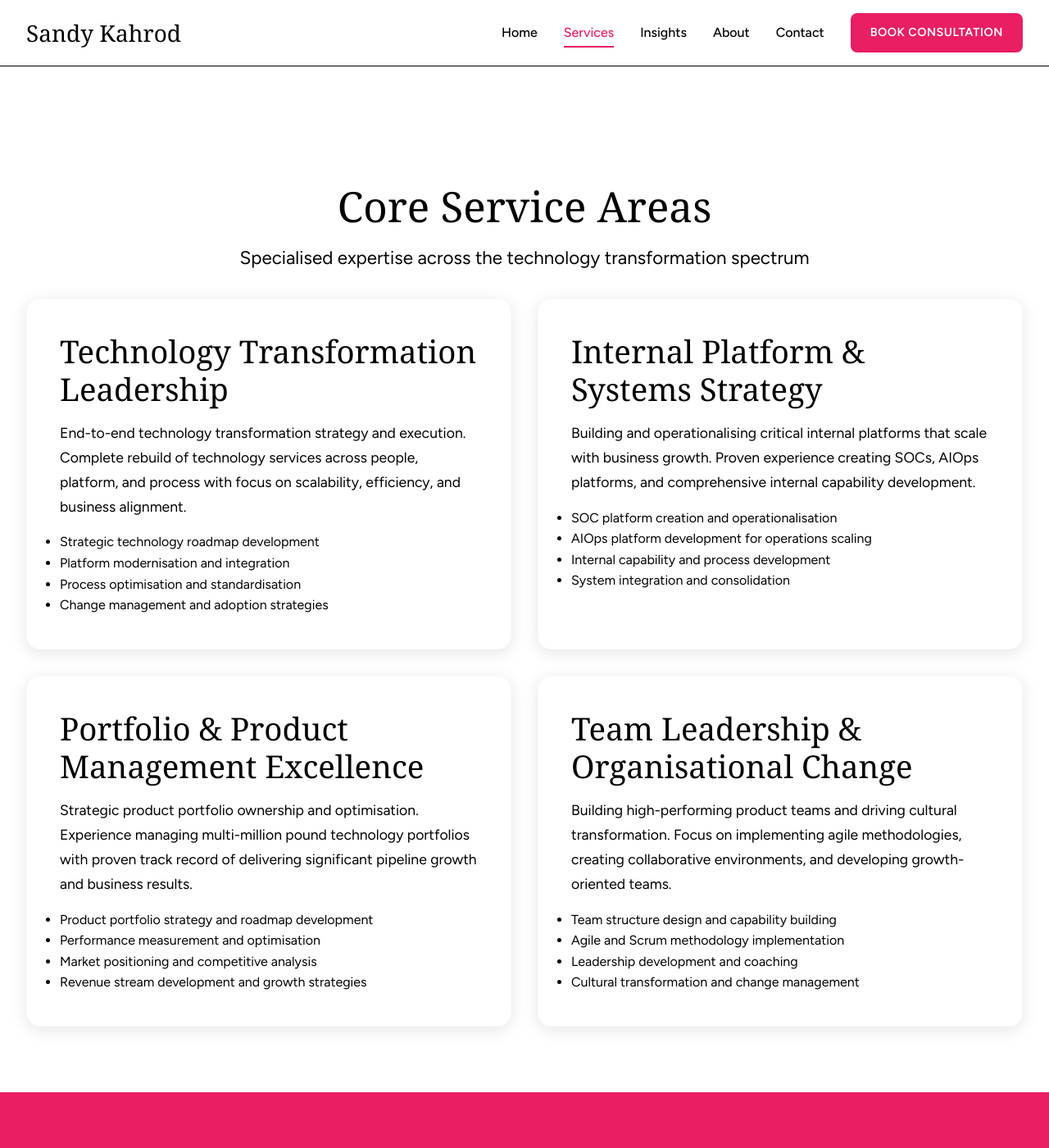
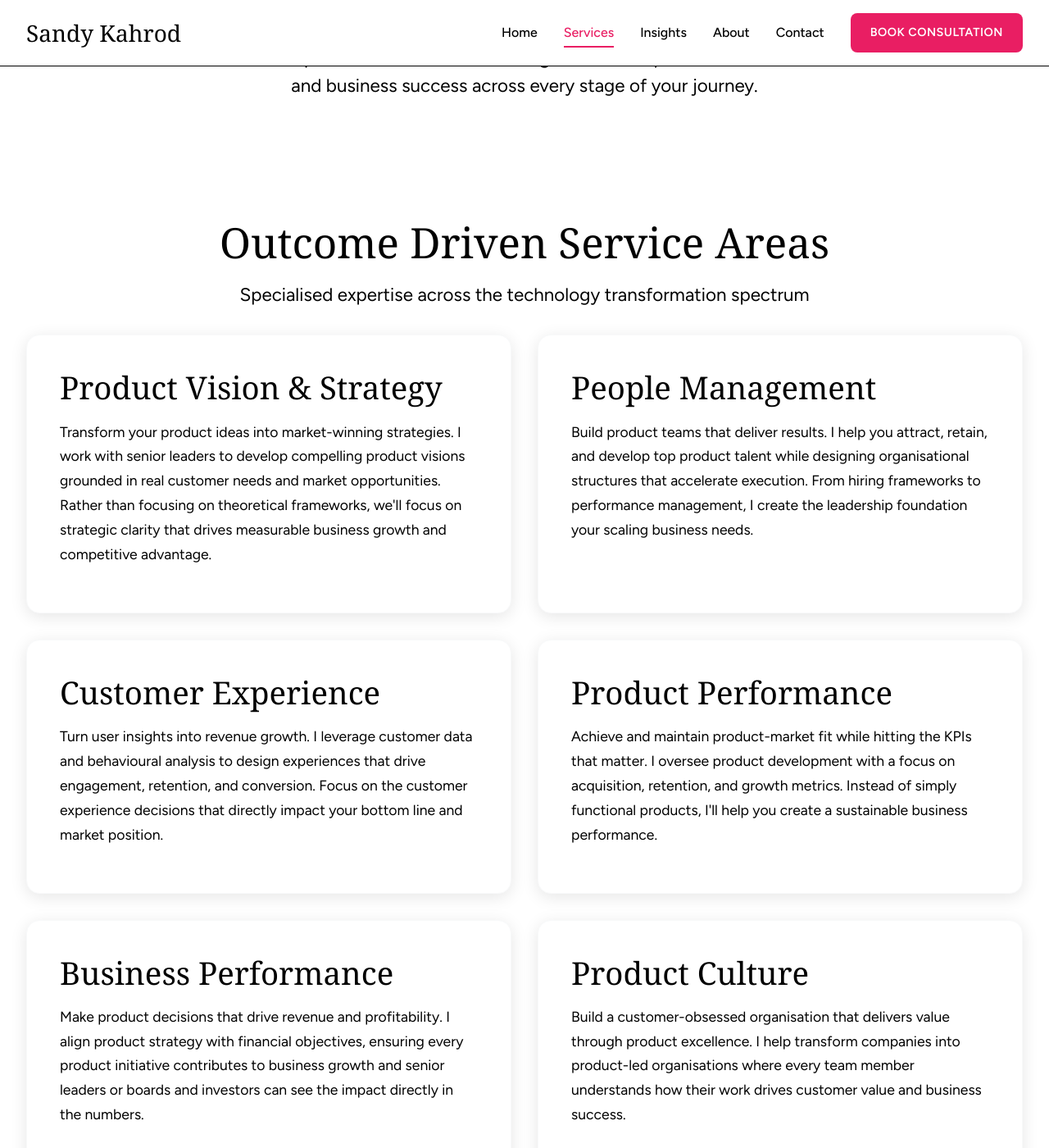
Before and after one commit to skahrod/skahrod.github.io, a Jekyll site: the page built from services.html, in a window 1280 px wide and 1400 px high, scrolled down 285 px. Shown: the whole window at 82% size. Built offline with Jekyll 4.4.1, drawn with Linux system fonts in a browser that asks for light colours; some web fonts are replaced; some of the changed text lies outside the part shown.

Commit message:
Changed all the services

```diff
--- a/services.html
+++ b/services.html
@@ -6,10 +6,10 @@ permalink: /services/
 
 <!-- Hero Section -->
 <section class="hero" style="padding: 8rem 0 4rem; background: var(--pure-white);">
-    <div class="container">
+    <div class="hero-centered">
         <div class="text-center">
-            <h1>Strategic Technology <span style="color: var(--hot-pink);">Transformation</span></h1>
-            <p class="lead">Comprehensive consulting services designed for senior leadership teams ready to scale their technology capabilities and drive measurable business impact.</p>
+            <h1>Product Services That<span style="color: var(--hot-pink);">Deliver Results</span></h1>
+            <p class="lead">From vision to execution, I provide the strategic product expertise that drives customer growth, team performance, and business success across every stage of your journey.</p>
         </div>
     </div>
 </section>
@@ -18,53 +18,49 @@ permalink: /services/
 <section class="section">
     <div class="container">
         <div class="text-center mb-4">
-            <h2>Core Service Areas</h2>
+            <h2>Outcome Driven Service Areas</h2>
             <p class="lead">Specialised expertise across the technology transformation spectrum</p>
         </div>
 
         <div class="grid grid-2">
             <div class="card">
-                <h3>Technology Transformation Leadership</h3>
-                <p>End-to-end technology transformation strategy and execution. Complete rebuild of technology services across people, platform, and process with focus on scalability, efficiency, and business alignment.</p>
-                <ul>
-                    <li>Strategic technology roadmap development</li>
-                    <li>Platform modernisation and integration</li>
-                    <li>Process optimisation and standardisation</li>
-                    <li>Change management and adoption strategies</li>
-                </ul>
+                <h3>Product Vision & Strategy</h3>
+                <p>Transform your product ideas into market-winning strategies. I work with senior leaders to develop compelling product visions grounded in real customer needs and market opportunities. Rather than focusing on theoretical frameworks, we'll focus on strategic clarity that drives measurable business growth and competitive advantage.</p>
             </div>
 
             <div class="card">
-                <h3>Internal Platform & Systems Strategy</h3>
-                <p>Building and operationalising critical internal platforms that scale with business growth. Proven experience creating SOCs, AIOps platforms, and comprehensive internal capability development.</p>
-                <ul>
-                    <li>SOC platform creation and operationalisation</li>
-                    <li>AIOps platform development for operations scaling</li>
-                    <li>Internal capability and process development</li>
-                    <li>System integration and consolidation</li>
-                </ul>
+                <h3>People Management</h3>
+                <p>Build product teams that deliver results. I help you attract, retain, and develop top product talent while designing organisational structures that accelerate execution. From hiring frameworks to performance management, I create the leadership foundation your scaling business needs.</p>
             </div>
 
             <div class="card">
-                <h3>Portfolio & Product Management Excellence</h3>
-                <p>Strategic product portfolio ownership and optimisation. Experience managing multi-million pound technology portfolios with proven track record of delivering significant pipeline growth and business results.</p>
-                <ul>
-                    <li>Product portfolio strategy and roadmap development</li>
-                    <li>Performance measurement and optimisation</li>
-                    <li>Market positioning and competitive analysis</li>
-                    <li>Revenue stream development and growth strategies</li>
-                </ul>
+                <h3>Customer Experience</h3>
+                <p>Turn user insights into revenue growth. I leverage customer data and behavioural analysis to design experiences that drive engagement, retention, and conversion. Focus on the customer experience decisions that directly impact your bottom line and market position.</p>
             </div>
 
             <div class="card">
-                <h3>Team Leadership & Organisational Change</h3>
-                <p>Building high-performing product teams and driving cultural transformation. Focus on implementing agile methodologies, creating collaborative environments, and developing growth-oriented teams.</p>
-                <ul>
-                    <li>Team structure design and capability building</li>
-                    <li>Agile and Scrum methodology implementation</li>
-                    <li>Leadership development and coaching</li>
-                    <li>Cultural transformation and change management</li>
-                </ul>
+                <h3>Product Performance</h3>
+                <p>Achieve and maintain product-market fit while hitting the KPIs that matter. I oversee product development with a focus on acquisition, retention, and growth metrics. Instead of simply functional products, I'll help you create a sustainable business performance.</p>
+            </div>
+
+            <div class="card">
+                <h3>Business Performance</h3>
+                <p>Make product decisions that drive revenue and profitability. I align product strategy with financial objectives, ensuring every product initiative contributes to business growth and senior leaders or boards and investors can see the impact directly in the numbers.</p>
+            </div>
+
+            <div class="card">
+                <h3>Product Culture</h3>
+                <p>Build a customer-obsessed organisation that delivers value through product excellence. I help transform companies into product-led organisations where every team member understands how their work drives customer value and business success.</p>
+            </div>
+
+            <div class="card">
+                <h3>Product Marketing</h3>
+                <p>Position your product to win in the market. I develop messaging, pricing, and go-to-market strategies that combine sales-led and product-led growth approaches. I ensure your product positioning and launch execution drive sustainable revenue growth.</p>
+            </div>
+
+            <div class="card">
+                <h3>Collaboration & Organisational Alignment</h3>
+                <p>Create cross-functional excellence that accelerates results. I break down silos between product, design, engineering, and commercial teams, ensuring everyone works toward shared vision and strategy.</p>
             </div>
         </div>
     </div>
@@ -73,8 +69,8 @@ permalink: /services/
 <!-- Call to Action -->
 <section class="final-cta">
     <div class="container">
-        <h2>Ready to Discuss Your Technology Transformation?</h2>
-        <p>Every successful transformation starts with understanding your specific challenges and objectives. Let's explore how proven expertise can accelerate your technology strategy.</p>
+        <h2>Ready to Discuss Your Business?</h2>
+        <p>Every successful partnership starts with understanding your specific challenges and objectives. Let's explore how proven expertise can accelerate your business goals.</p>
         <a href="https://calendly.com/sandykahrod" class="btn" target="_blank">Schedule Strategic Consultation</a>
     </div>
 </section>
```
